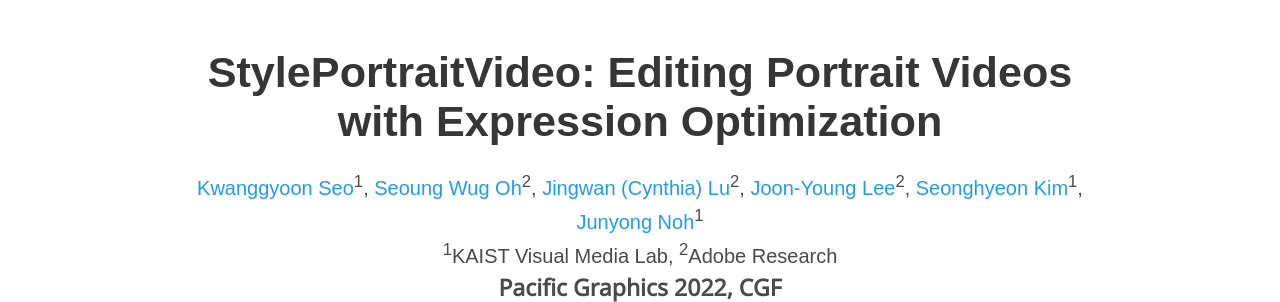
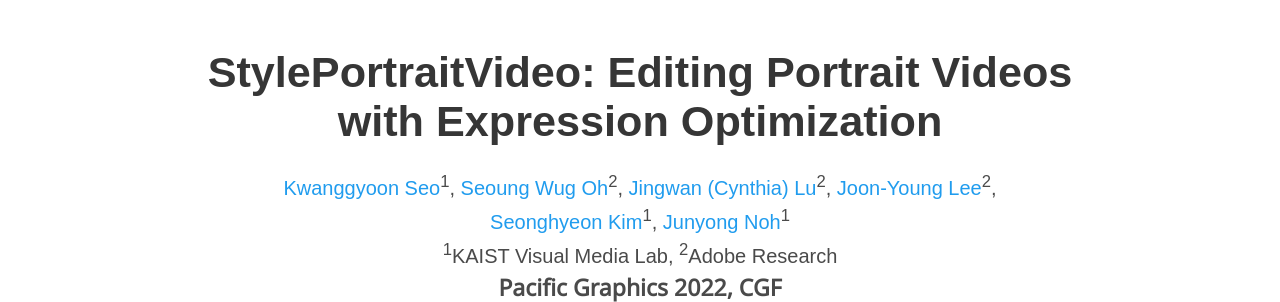
Before and after one commit to style-portrait-video/style-portrait-video.github.io, a plain HTML site: page index.html in a window 1280 px wide. Shown: the top 302 px of the page. Drawn offline with nearby package versions, Linux system fonts and the light colour scheme; some icons are missing; a web font is replaced by a local one.

Commit message:
change layout of authors

```diff
--- a/index.html
+++ b/index.html
@@ -104,6 +104,8 @@
             <span class="author-block">
               <a href="https://joonyoung-cv.github.io/">Joon-Young Lee</a><sup>2</sup>,
             </span>
+          </div>
+          <div class="is-size-5 publication-authors">
             <span class="author-block">
               <a href="https://vml.kaist.ac.kr/main/people/person/139">Seonghyeon Kim</a><sup>1</sup>,
             </span>
```
